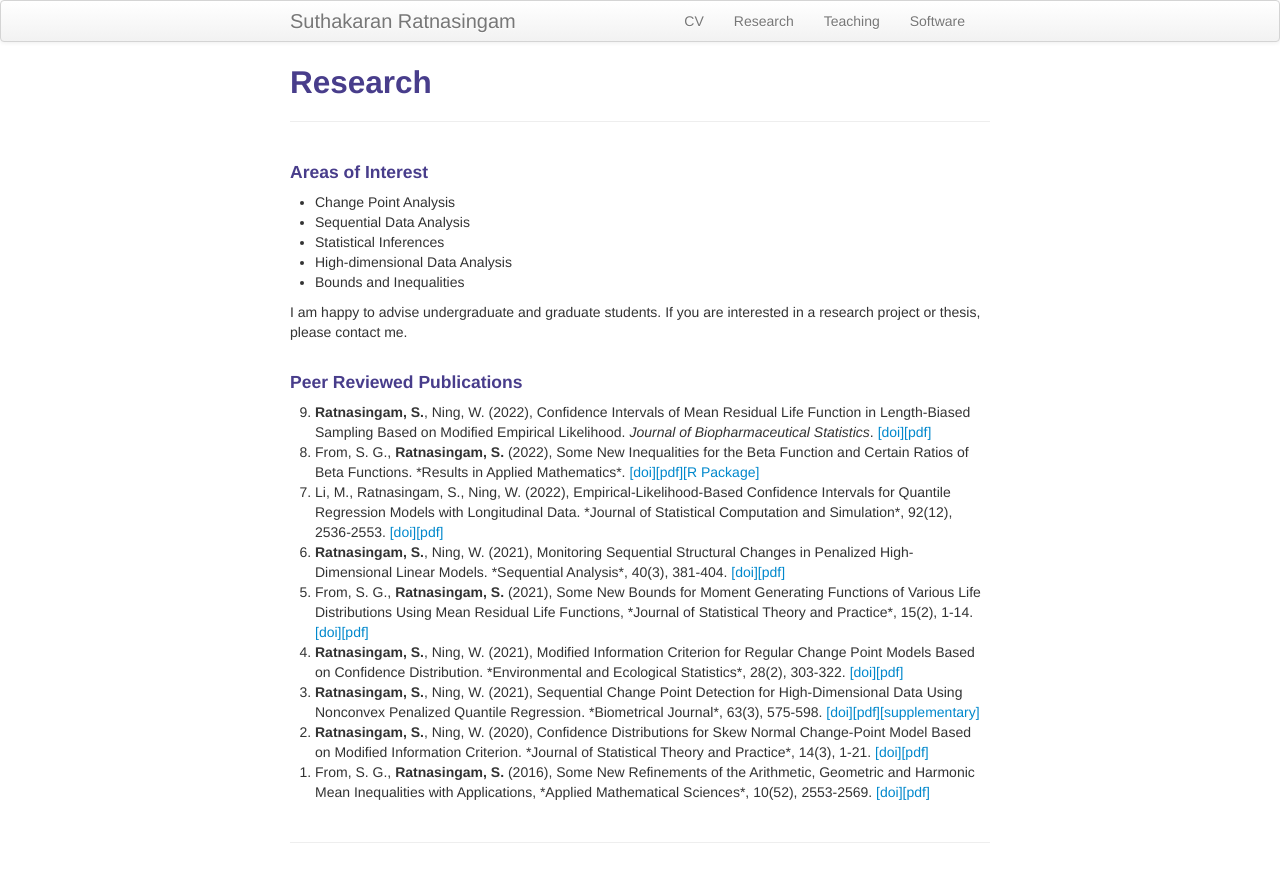
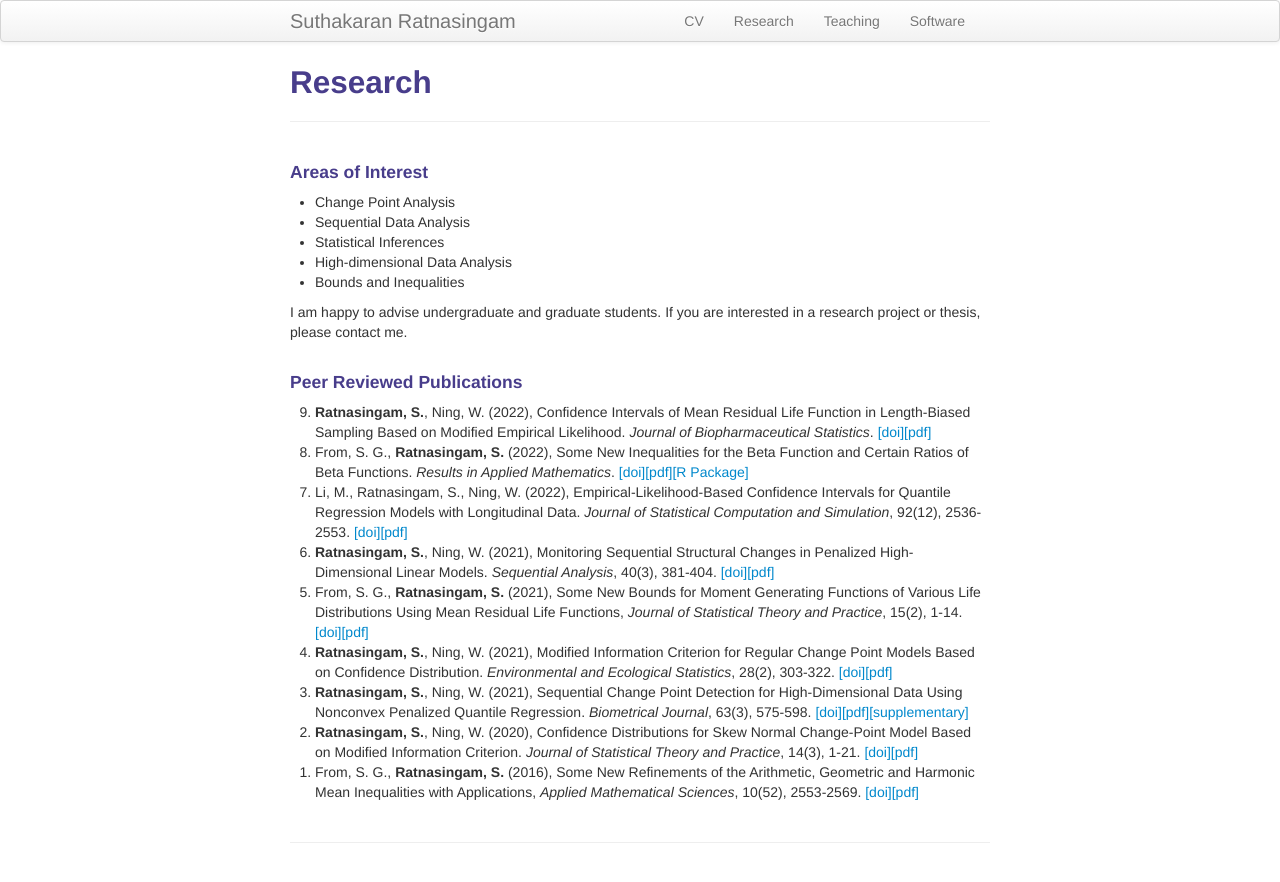
Before and after one commit to suthakaranr/suthakaranr.github.io, a Jekyll site: the page built from pages/Research.md, in a window 1280 px wide. Shown: the top 882 px of the page. Built offline with Jekyll 4.4.1, drawn with Linux system fonts in a browser that asks for light colours.

Commit message:
Update Research.md

```diff
--- a/pages/Research.md
+++ b/pages/Research.md
@@ -26,22 +26,22 @@ I am happy to advise undergraduate and graduate students. If you are interested
 Sampling Based on Modified Empirical Likelihood. <i>Journal of Biopharmaceutical Statistics</i>. <a style="text-decoration:none" href="https://doi.org/10.1080/10543406.2022.2089157" target="_blank" rel="noopener noreferrer">[doi]</a><a style="text-decoration:none" href="../assets/2022SWJBPS.pdf" target="_blank" rel="noopener noreferrer">[pdf]</a>
 </li>
 
-  <li value="8"> From, S. G.,  <b>Ratnasingam, S.</b> (2022), Some New Inequalities for the Beta Function and Certain Ratios of Beta Functions. *Results in Applied
-Mathematics*.  <a style="text-decoration:none" href="https://doi.org/10.1016/j.rinam.2022.100302" target="_blank" rel="noopener noreferrer">[doi]</a><a style="text-decoration:none" href="../assets/2022FSRINAM.pdf" target="_blank" rel="noopener noreferrer">[pdf]</a><a style="text-decoration:none" href="https://github.com/suthakaranr/IneqBetaFun" target="_blank" rel="noopener noreferrer">[R Package]</a> </li>
+  <li value="8"> From, S. G.,  <b>Ratnasingam, S.</b> (2022), Some New Inequalities for the Beta Function and Certain Ratios of Beta Functions. <i>Results in Applied
+Mathematics</i>.  <a style="text-decoration:none" href="https://doi.org/10.1016/j.rinam.2022.100302" target="_blank" rel="noopener noreferrer">[doi]</a><a style="text-decoration:none" href="../assets/2022FSRINAM.pdf" target="_blank" rel="noopener noreferrer">[pdf]</a><a style="text-decoration:none" href="https://github.com/suthakaranr/IneqBetaFun" target="_blank" rel="noopener noreferrer">[R Package]</a> </li>
 
   <li value="7"> Li, M., Ratnasingam, S., Ning, W. (2022), Empirical-Likelihood-Based Confidence Intervals for
-Quantile Regression Models with Longitudinal Data. *Journal of Statistical Computation and Simulation*, 92(12), 2536-2553. <a style="text-decoration:none" href="https://doi.org/10.1080/00949655.2022.2043322" target="_blank" rel="noopener noreferrer">[doi]</a><a style="text-decoration:none" href="../assets/2022ELJSCS.pdf" target="_blank" rel="noopener noreferrer">[pdf]</a></li>
+Quantile Regression Models with Longitudinal Data. <i>Journal of Statistical Computation and Simulation</i>, 92(12), 2536-2553. <a style="text-decoration:none" href="https://doi.org/10.1080/00949655.2022.2043322" target="_blank" rel="noopener noreferrer">[doi]</a><a style="text-decoration:none" href="../assets/2022ELJSCS.pdf" target="_blank" rel="noopener noreferrer">[pdf]</a></li>
 
-   <li value="6">  <b>Ratnasingam, S.</b>, Ning, W. (2021), Monitoring Sequential Structural Changes in Penalized High-Dimensional Linear Models. *Sequential Analysis*, 40(3), 381-404. <a style="text-decoration:none" href="https://doi.org/10.1080/07474946.2021.1940500" target="_blank" rel="noopener noreferrer">[doi]</a><a style="text-decoration:none" href="../assets/2021SWSA.pdf" target="_blank" rel="noopener noreferrer">[pdf]</a> </li>
+   <li value="6">  <b>Ratnasingam, S.</b>, Ning, W. (2021), Monitoring Sequential Structural Changes in Penalized High-Dimensional Linear Models. <i>Sequential Analysis</i>, 40(3), 381-404. <a style="text-decoration:none" href="https://doi.org/10.1080/07474946.2021.1940500" target="_blank" rel="noopener noreferrer">[doi]</a><a style="text-decoration:none" href="../assets/2021SWSA.pdf" target="_blank" rel="noopener noreferrer">[pdf]</a> </li>
 
-  <li value="5"> From, S. G.,  <b>Ratnasingam, S.</b> (2021), Some New Bounds for Moment Generating Functions of Various Life Distributions Using Mean Residual Life Functions, *Journal of Statistical Theory and Practice*, 15(2), 1-14. <a style="text-decoration:none" href="https://doi.org/10.1007/s42519-021-00176-1" target="_blank" rel="noopener noreferrer">[doi]</a><a style="text-decoration:none" href="../assets/2021FSJSPT.pdf" target="_blank" rel="noopener noreferrer">[pdf]</a></li>
+  <li value="5"> From, S. G.,  <b>Ratnasingam, S.</b> (2021), Some New Bounds for Moment Generating Functions of Various Life Distributions Using Mean Residual Life Functions, <i>Journal of Statistical Theory and Practice</i>, 15(2), 1-14. <a style="text-decoration:none" href="https://doi.org/10.1007/s42519-021-00176-1" target="_blank" rel="noopener noreferrer">[doi]</a><a style="text-decoration:none" href="../assets/2021FSJSPT.pdf" target="_blank" rel="noopener noreferrer">[pdf]</a></li>
 
-  <li value="4">  <b>Ratnasingam, S.</b>, Ning, W. (2021), Modified Information Criterion for Regular Change Point Models Based on Confidence Distribution. *Environmental and Ecological Statistics*, 28(2), 303-322. <a style="text-decoration:none" href="https://doi.org/10.1007/s10651-021-00485-5" target="_blank" rel="noopener noreferrer">[doi]</a><a style="text-decoration:none" href="../assets/2021SWEES.pdf" target="_blank" rel="noopener noreferrer">[pdf]</a> </li>
+  <li value="4">  <b>Ratnasingam, S.</b>, Ning, W. (2021), Modified Information Criterion for Regular Change Point Models Based on Confidence Distribution. <i>Environmental and Ecological Statistics</i>, 28(2), 303-322. <a style="text-decoration:none" href="https://doi.org/10.1007/s10651-021-00485-5" target="_blank" rel="noopener noreferrer">[doi]</a><a style="text-decoration:none" href="../assets/2021SWEES.pdf" target="_blank" rel="noopener noreferrer">[pdf]</a> </li>
 
-  <li value="3">  <b>Ratnasingam, S.</b>, Ning, W. (2021), Sequential Change Point Detection for High-Dimensional Data Using Nonconvex Penalized Quantile Regression. *Biometrical Journal*, 63(3), 575-598. <a style="text-decoration:none" href="https://doi.org/10.1002/bimj.202000078" target="_blank" rel="noopener noreferrer">[doi]</a><a style="text-decoration:none" href="../assets/2020SWBJ.pdf" target="_blank" rel="noopener noreferrer">[pdf]</a><a style="text-decoration:none" href="https://onlinelibrary.wiley.com/action/downloadSupplement?doi=10.1002%2Fbimj.202000078&file=bimj2203-sup-0002-SuppMat.pdf" target="_blank" rel="noopener noreferrer">[supplementary]</a></li>
+  <li value="3">  <b>Ratnasingam, S.</b>, Ning, W. (2021), Sequential Change Point Detection for High-Dimensional Data Using Nonconvex Penalized Quantile Regression. <i>Biometrical Journal</i>, 63(3), 575-598. <a style="text-decoration:none" href="https://doi.org/10.1002/bimj.202000078" target="_blank" rel="noopener noreferrer">[doi]</a><a style="text-decoration:none" href="../assets/2020SWBJ.pdf" target="_blank" rel="noopener noreferrer">[pdf]</a><a style="text-decoration:none" href="https://onlinelibrary.wiley.com/action/downloadSupplement?doi=10.1002%2Fbimj.202000078&file=bimj2203-sup-0002-SuppMat.pdf" target="_blank" rel="noopener noreferrer">[supplementary]</a></li>
 
-  <li value="2">  <b>Ratnasingam, S.</b>, Ning, W. (2020), Confidence Distributions for Skew Normal Change-Point Model Based on Modified Information Criterion. *Journal of Statistical Theory and Practice*, 14(3), 1-21. <a style="text-decoration:none" href="https://doi.org/10.1007/s42519-020-00108-5" target="_blank" rel="noopener noreferrer">[doi]</a><a style="text-decoration:none" href="../assets/2020SWJSPT.pdf" target="_blank" rel="noopener noreferrer">[pdf]</a></li>
+  <li value="2">  <b>Ratnasingam, S.</b>, Ning, W. (2020), Confidence Distributions for Skew Normal Change-Point Model Based on Modified Information Criterion. <i>Journal of Statistical Theory and Practice</i>, 14(3), 1-21. <a style="text-decoration:none" href="https://doi.org/10.1007/s42519-020-00108-5" target="_blank" rel="noopener noreferrer">[doi]</a><a style="text-decoration:none" href="../assets/2020SWJSPT.pdf" target="_blank" rel="noopener noreferrer">[pdf]</a></li>
 
-  <li value="1">From, S. G.,  <b>Ratnasingam, S.</b> (2016), Some New Refinements of the Arithmetic, Geometric and Harmonic Mean Inequalities with Applications, *Applied Mathematical Sciences*, 10(52), 2553-2569. <a style="text-decoration:none" href="http://dx.doi.org/10.12988/ams.2016.66191" target="_blank" rel="noopener noreferrer">[doi]</a><a style="text-decoration:none" href="../assets/2016FSAMS.pdf" target="_blank" rel="noopener noreferrer">[pdf]</a></li>
+  <li value="1">From, S. G.,  <b>Ratnasingam, S.</b> (2016), Some New Refinements of the Arithmetic, Geometric and Harmonic Mean Inequalities with Applications, <i>Applied Mathematical Sciences</i>, 10(52), 2553-2569. <a style="text-decoration:none" href="http://dx.doi.org/10.12988/ams.2016.66191" target="_blank" rel="noopener noreferrer">[doi]</a><a style="text-decoration:none" href="../assets/2016FSAMS.pdf" target="_blank" rel="noopener noreferrer">[pdf]</a></li>
 
 </ol>
```
